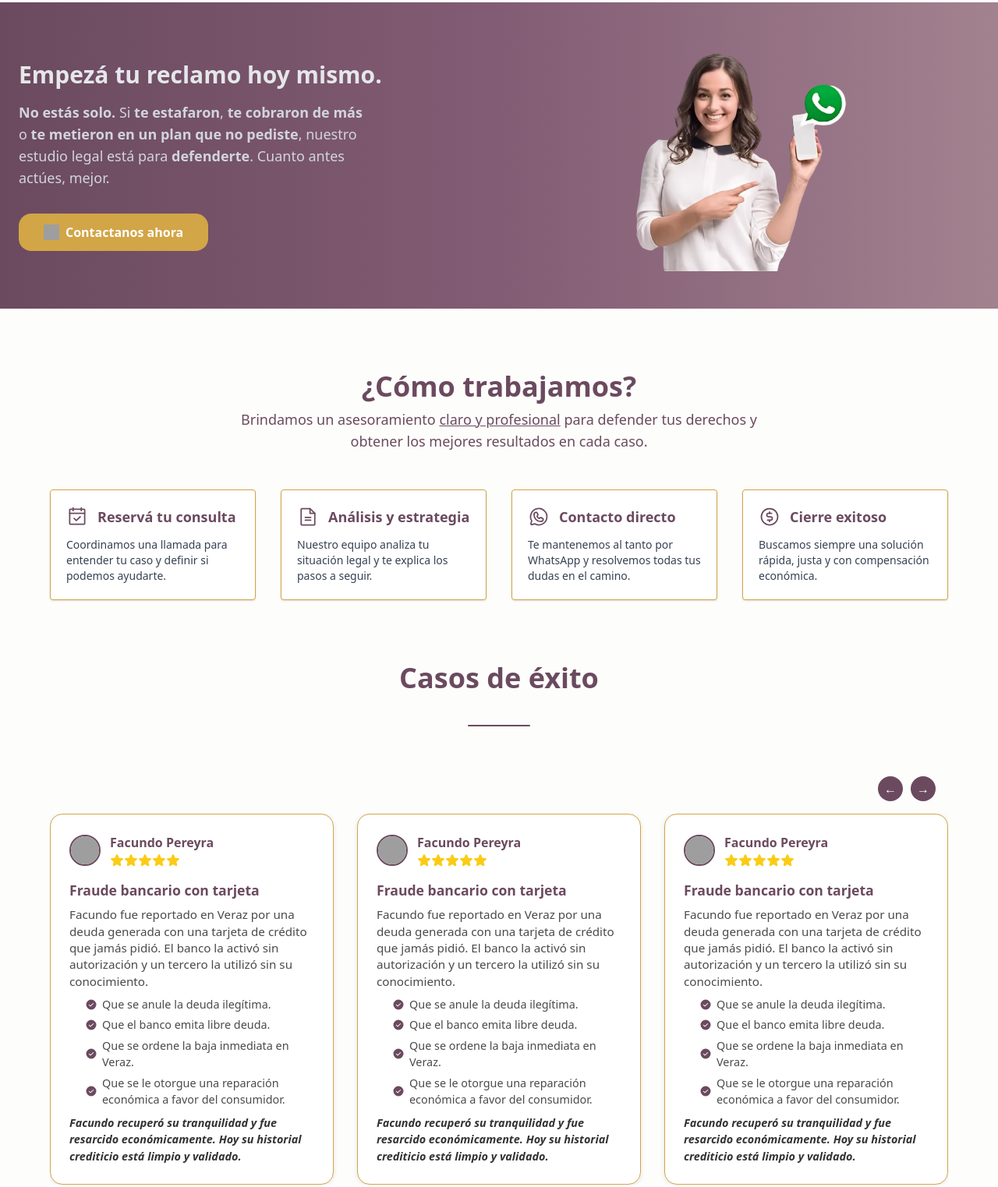
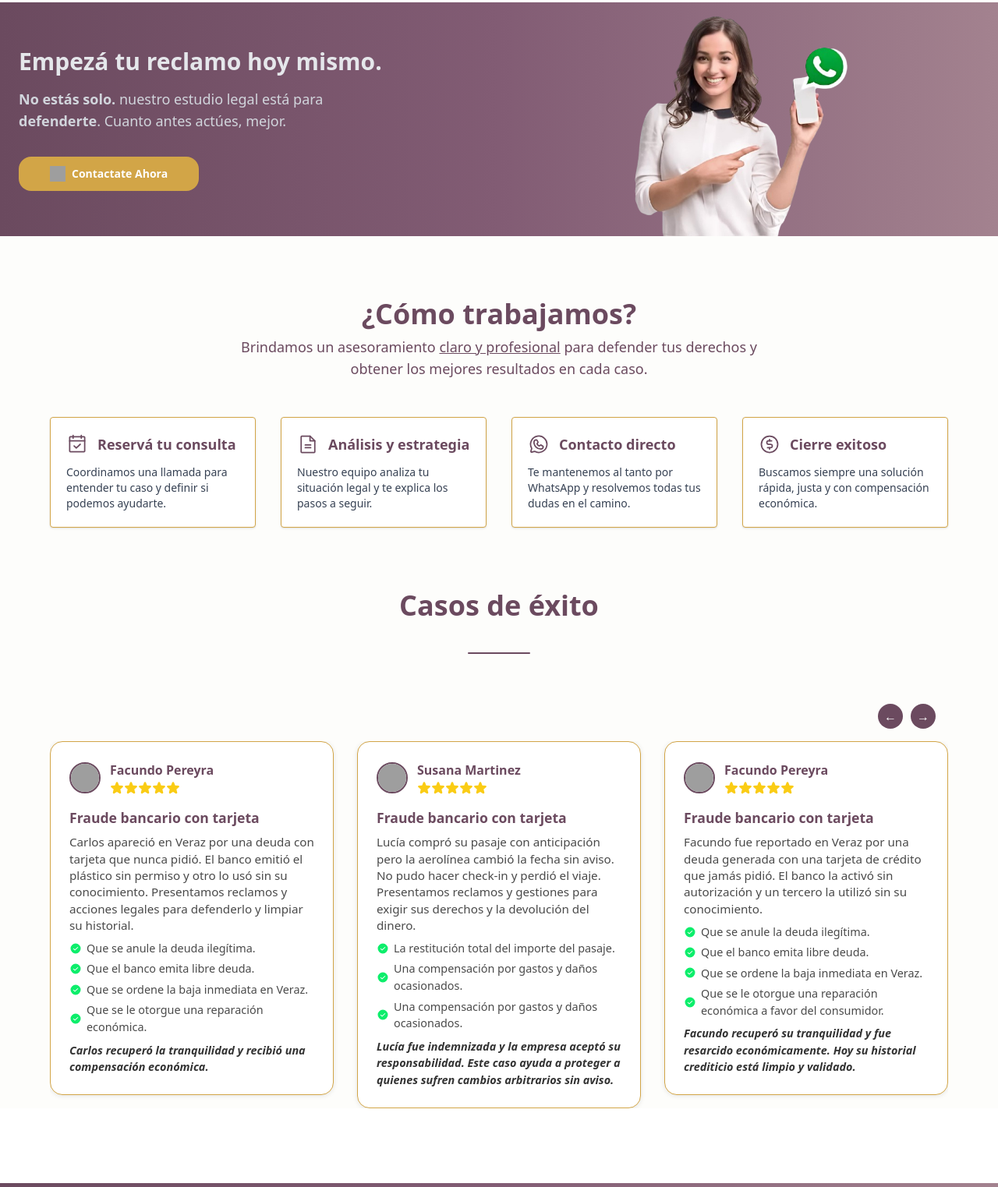
Before and after one commit to shevek1/usyco-fix, an Astro site: page / in a window 1280 px wide. Shown: the part 1463-2986 px from the top of the page at 78% size. Built offline with nearby package versions, Linux system fonts and the light colour scheme; Astro itself is replaced by a stand-in of ours; some packages are replaced by stand-ins of ours; grey boxes are pictures that could not be loaded.

Commit message:
steps y banner

```diff
--- a/src/components/Banner.astro
+++ b/src/components/Banner.astro
@@ -1,4 +1,4 @@
-<section class="relative bg-gradient-to-r from-[#6b4a5f] via-[#825c74] to-[#a3828f] py-12">
+<section class="relative bg-gradient-to-r from-[#6b4a5f] via-[#825c74] to-[#a3828f] py-12 md:py-0">
   <div class="container mx-auto px-6 max-w-screen-xl">
     <div class="flex flex-col lg:flex-row items-center justify-between gap-6 lg:gap-0">
 
@@ -6,12 +6,12 @@
       <div class="w-full lg:w-1/2 text-center lg:text-left px-4 md:px-0">
         <h2 class="text-3xl font-bold text-gray-200 mb-4">Empezá tu reclamo hoy mismo.</h2>
         <p class="text-lg text-gray-300 mb-8 max-w-md mx-auto lg:mx-0">
-          <strong>No estás solo.</strong> Si <strong>te estafaron</strong>, <strong>te cobraron de más</strong> o <strong>te metieron en un plan que no pediste</strong>, nuestro estudio legal está para <strong>defenderte</strong>. Cuanto antes actúes, mejor.
+          <strong>No estás solo.</strong> nuestro estudio legal está para <strong>defenderte</strong>. Cuanto antes actúes, mejor.
         </p>
         <a
           href="https://wa.me/5491136596539?text=Hola%2C+los+contacto+desde+su+p%C3%A1gina+web.+Me+gustar%C3%ADa+hacer+una+consulta."
           target="_blank"
-          class="inline-flex items-center bg-[#d2a547] hover:bg-[#c9a045] text-white font-semibold py-3 px-8 rounded-2xl transition duration-300 max-w-full justify-center md:justify-start"
+          class="inline-flex items-center bg-[#d2a547] hover:bg-[#c9a045] text-white font-semibold py-3 px-6 md:px-10 rounded-2xl transition duration-300 max-w-full justify-center md:justify-start"
           style="min-width: 200px;"
         >
           <img
@@ -19,7 +19,7 @@
             alt="WhatsApp"
             class="w-5 h-5 mr-2"
           />
-          Contactanos ahora
+         <span class="text-sm">Contactate Ahora</span>
         </a>
       </div>
 
@@ -29,7 +29,7 @@
           src="/usyco-fix/assets/mujer-wsp.png"
           draggable="false"
           alt="Personas firmando"
-          class="h-[297px] w-auto object-contain select-none pointer-events-none"
+          class="h-[300px] w-auto object-contain select-none pointer-events-none"
           oncontextmenu="return false;"
         />
       </div>
--- a/src/components/Steps.jsx
+++ b/src/components/Steps.jsx
@@ -24,33 +24,32 @@ const reviews = [
     stars: 5,
     title: "Fraude bancario con tarjeta",
     text:
-      "Facundo fue reportado en Veraz por una deuda generada con una tarjeta de crédito que jamás pidió. El banco la activó sin autorización y un tercero la utilizó sin su conocimiento.",
+      "Carlos apareció en Veraz por una deuda con tarjeta que nunca pidió. El banco emitió el plástico sin permiso y otro lo usó sin su conocimiento. Presentamos reclamos y acciones legales para defenderlo y limpiar su historial.",
     resultPoints: [
       "Que se anule la deuda ilegítima.",
       "Que el banco emita libre deuda.",
       "Que se ordene la baja inmediata en Veraz.",
-      "Que se le otorgue una reparación económica a favor del consumidor.",
+      "Que se le otorgue una reparación económica.",
     ],
     finalResult:
-      "Facundo recuperó su tranquilidad y fue resarcido económicamente. Hoy su historial crediticio está limpio y validado.",
+      "Carlos recuperó la tranquilidad y recibió una compensación económica.",
   },
     {
-    name: "Facundo Pereyra",
+    name: "Susana Martinez",
     image:
       "https://images.pexels.com/photos/832998/pexels-photo-832998.jpeg?auto=compress&cs=tinysrgb&w=600",
     icon: <ShieldCheck size={20} color="#6b4a5f" />,
     stars: 5,
     title: "Fraude bancario con tarjeta",
     text:
-      "Facundo fue reportado en Veraz por una deuda generada con una tarjeta de crédito que jamás pidió. El banco la activó sin autorización y un tercero la utilizó sin su conocimiento.",
+      "Lucía compró su pasaje con anticipación pero la aerolínea cambió la fecha sin aviso. No pudo hacer check-in y perdió el viaje. Presentamos reclamos y gestiones para exigir sus derechos y la devolución del dinero.",
     resultPoints: [
-      "Que se anule la deuda ilegítima.",
-      "Que el banco emita libre deuda.",
-      "Que se ordene la baja inmediata en Veraz.",
-      "Que se le otorgue una reparación económica a favor del consumidor.",
+      "La restitución total del importe del pasaje.",
+      "Una compensación por gastos y daños ocasionados.",
+       "Una compensación por gastos y daños ocasionados.",
     ],
     finalResult:
-      "Facundo recuperó su tranquilidad y fue resarcido económicamente. Hoy su historial crediticio está limpio y validado.",
+      "Lucía fue indemnizada y la empresa aceptó su responsabilidad. Este caso ayuda a proteger a quienes sufren cambios arbitrarios sin aviso.",
   },
     {
     name: "Facundo Pereyra",
@@ -183,22 +182,24 @@ export default function HowWeWorkAndReviews() {
           font-size: 0.95rem;
           color: #4a4a4a;
         }
-        .result-points {
-          margin-bottom: 0.5rem;
-          padding-left: 1.25rem;
-          list-style: disc;
-          color: #4a4a4a;
-          font-size: 0.9rem;
-        }
+       .result-points {
+  margin-bottom: 0.5rem;
+  padding-left: 0; /* sacá el padding para que no quede desplazado */
+  list-style: none; /* ocultá los bullets */
+  color: #4a4a4a;
+  font-size: 0.9rem;
+}
+
         .result-points li {
           margin-bottom: 0.3rem;
           display: flex;
           align-items: center;
+            justify-content: flex-start;
         }
         .result-points svg {
           margin-right: 6px;
           flex-shrink: 0;
-          color: #6b4a5f;
+          color:rgb(13, 238, 107);
         }
         .final-result {
           font-style: italic;
```
